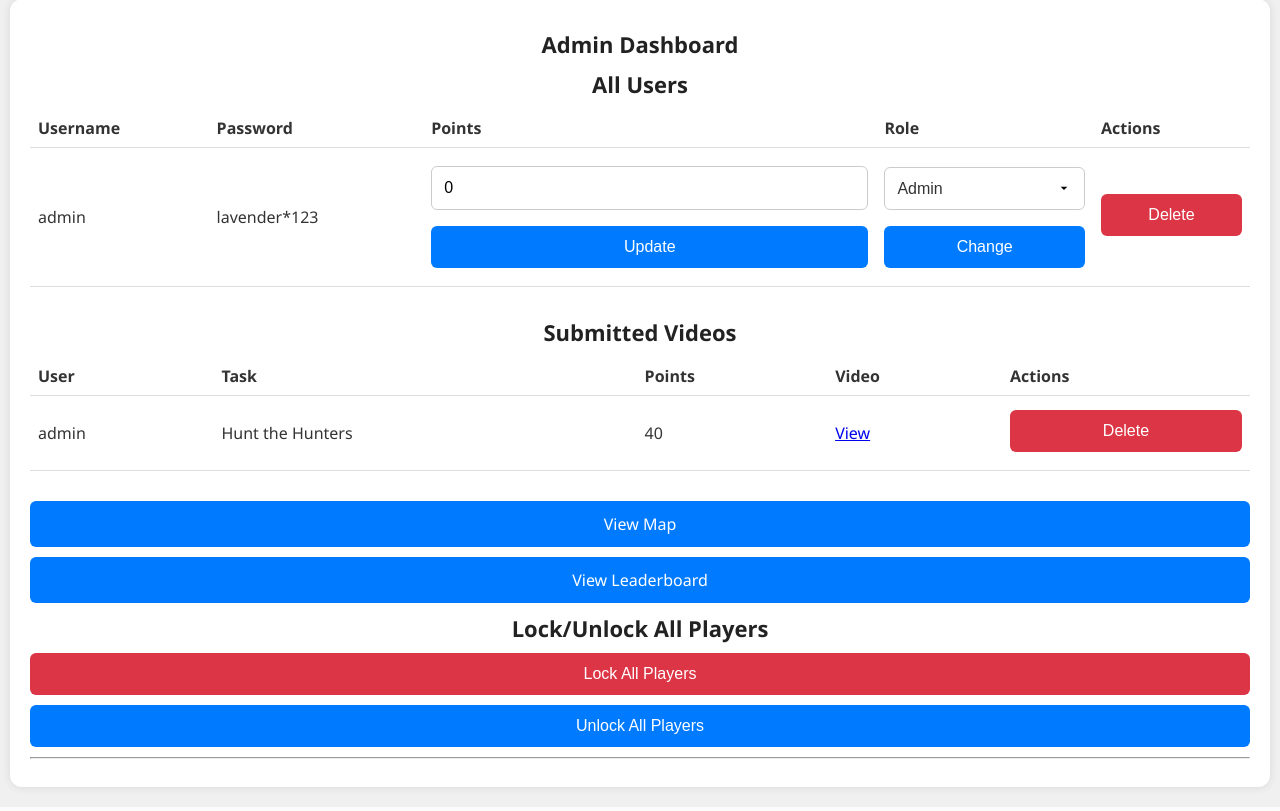
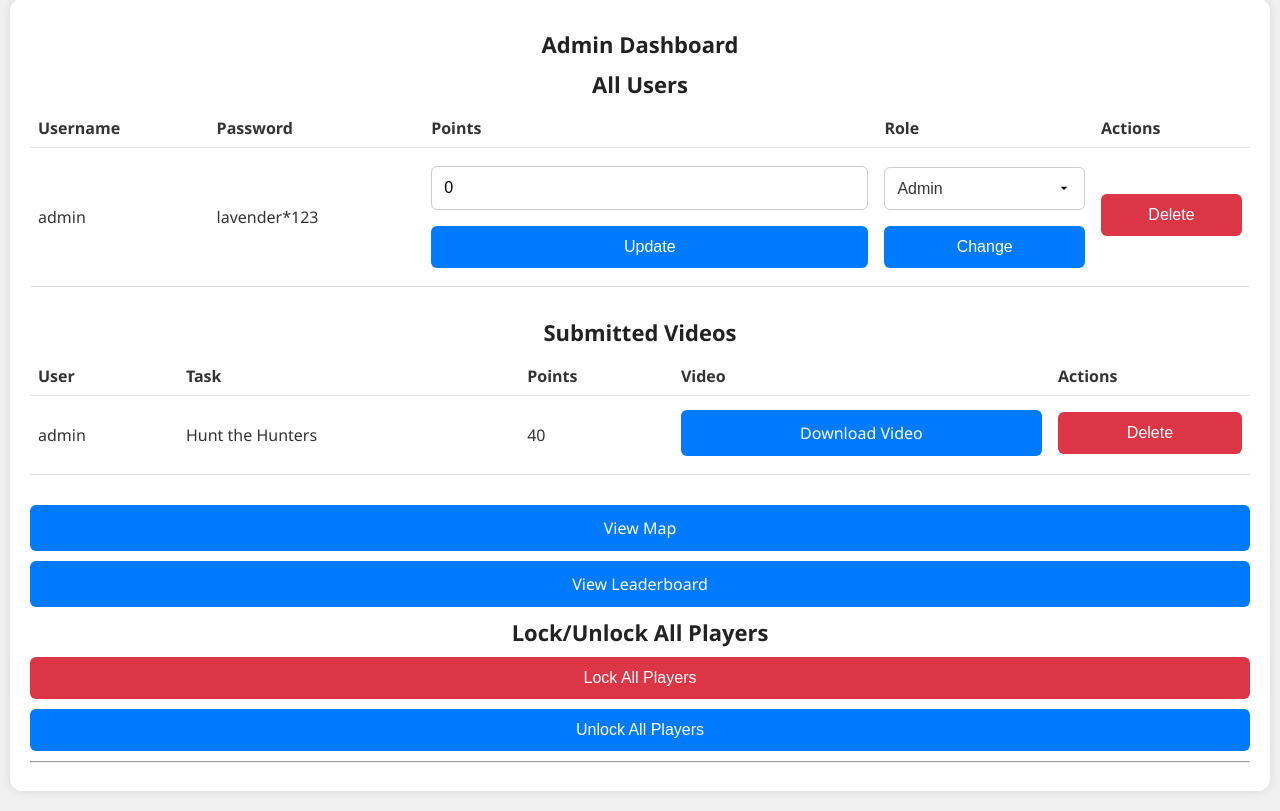
Before and after one commit to Breakerchap/Chasedown, a Flask app: page /dashboard in a window 1280 px wide. Shown: the part 21-832 px from the top of the page. Run offline with Flask 3, Linux system fonts and the light colour scheme; the visitor is signed in with stand-in values (Sample User, id 1); tables that the repository leaves empty hold one stand-in row (values such as "Sample post").

Commit message:
Changed how admin recives videos

```diff
--- a/app.py
+++ b/app.py
@@ -1,12 +1,13 @@
 import os
 import subprocess
-from flask import Flask, render_template, request, redirect, url_for, session, send_from_directory
+from flask import Flask, render_template, request, redirect, url_for, session, send_from_directory, send_file
 from werkzeug.utils import secure_filename
 from flask_sqlalchemy import SQLAlchemy
 import random
 from datetime import datetime, UTC, timedelta, timezone
 from dotenv import load_dotenv
 import secrets
+import urllib.parse
 
 def run_init_script():
     """Import init.py only AFTER app & db exist."""
@@ -330,7 +331,29 @@ def update_location():
 
 @app.route('/uploads/<filename>')
 def uploaded_file(filename):
-    return send_from_directory(app.config['UPLOAD_FOLDER'], filename)
+    # Find the TaskInstance using this filename
+    instance = TaskInstance.query.filter_by(video_filename=filename).first()
+    if not instance:
+        return "Video not found.", 404
+
+    user = User.query.get(instance.user_id)
+    task = Task.query.get(instance.task_id)
+
+    # Extract the extension (e.g., .mp4, .mov, .webm)
+    _, ext = os.path.splitext(filename)
+
+    # Build safe custom filename
+    safe_username = urllib.parse.quote(user.username)
+    safe_task = urllib.parse.quote(task.name.replace(' ', '_'))
+    new_name = f"{safe_username}-{safe_task}-{task.points}{ext}"
+
+    filepath = os.path.join(app.config['UPLOAD_FOLDER'], filename)
+
+    return send_file(
+        filepath,
+        as_attachment=True,
+        download_name=new_name
+    )
 
 @app.route('/delete_user/<int:user_id>', methods=['POST'])
 def delete_user(user_id):
--- a/templates/admin.html
+++ b/templates/admin.html
@@ -104,7 +104,9 @@
                 <td>{{ entry.user.username }}</td>
                 <td>{{ entry.task.name }}</td>
                 <td>{{ entry.task.points }}</td>
-                <td><a href="{{ url_for('uploaded_file', filename=entry.video_filename) }}" target="_blank">View</a></td>
+                <td>
+                    <a href="{{ url_for('uploaded_file', filename=entry.video_filename) }}" class="btn">Download Video</a>
+                </td>
                 <td>
                     <form method="POST" action="{{ url_for('delete_video', instance_id=entry.id) }}">
                         <button type="submit" class="btn danger">Delete</button>
```
